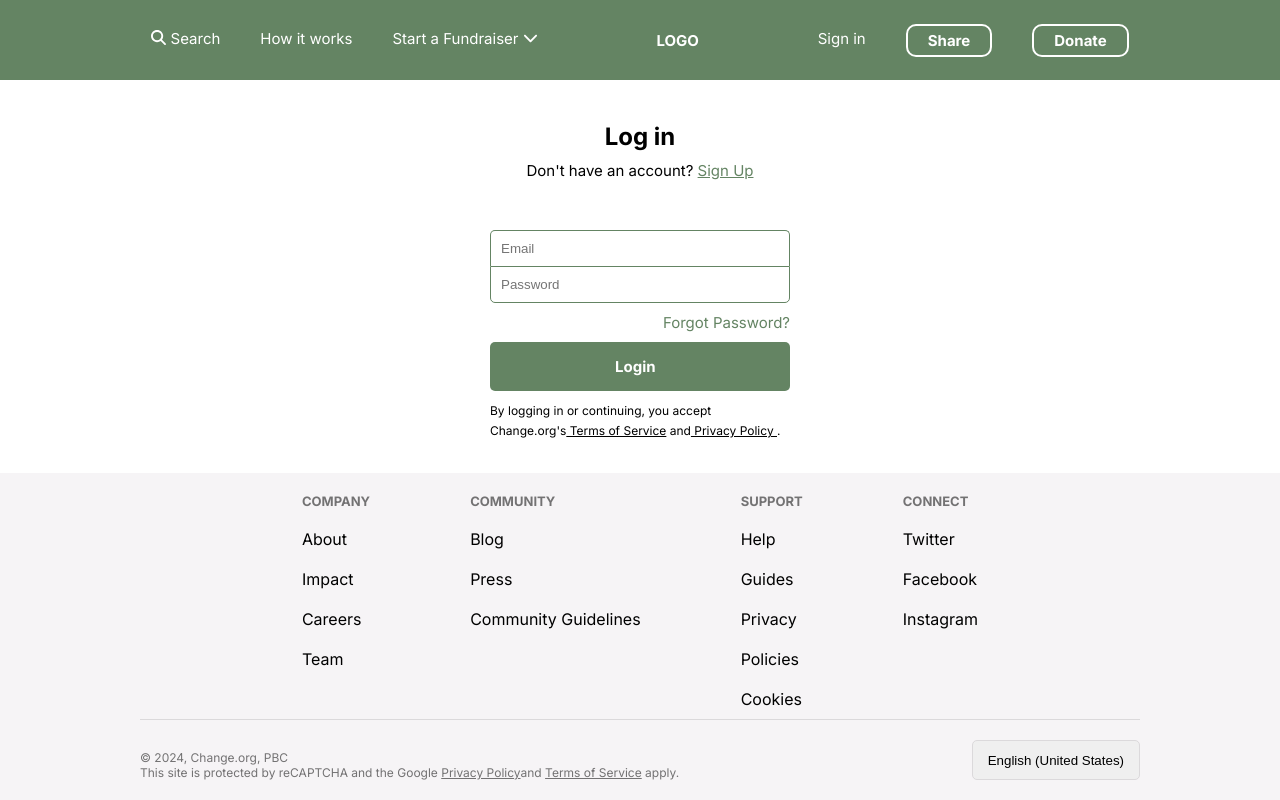
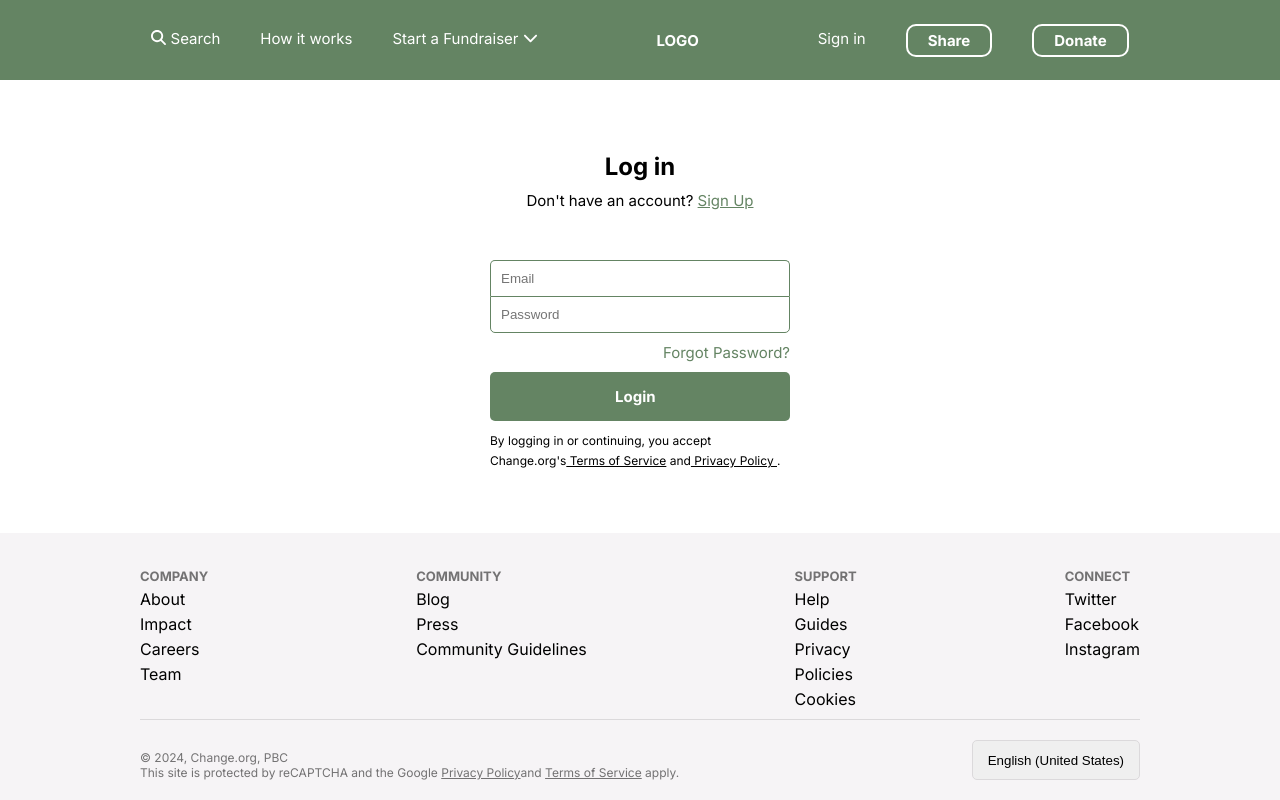
Before and after one commit to SourishBiswas23/visibility-go-fund-me, a React (Create React App) app: page / in a window 1280 px wide. Built offline with nearby package versions, Linux system fonts and the light colour scheme; a small style sheet from the web is missing.

Commit message:
Fixed the css of the login page

```diff
--- a/src/components/common/Footer.js
+++ b/src/components/common/Footer.js
@@ -12,7 +12,7 @@ function Footer() {
     <div className="footer">
       <div className="all-footers">
         {Object.entries(footerContent).map(([heading, subHeadings]) => (
-          <div className="footer-section">
+          <div>
             <div className="footer-heading">{heading}</div>
             <ul>
               {subHeadings.map((subHeading) => (
--- a/src/components/styles/theme.css
+++ b/src/components/styles/theme.css
@@ -58,26 +58,24 @@ body {
   flex-direction: column;
 }
 
-.footer-section {
-  margin: 0px 50px;
-}
-
 .footer-heading {
   font-weight: bold;
   color: #737273;
   font-size: 13px;
-  margin: 20px 0px;
 }
 
 .all-footers {
   display: flex;
   margin-left: auto;
   margin-right: auto;
+  padding-top: 35px;
+  min-width: 1000px;
+  justify-content: space-between;
 }
 
 .footer-sub-heading {
   list-style-type: none;
-  margin-top: 20px;
+  margin-top: 5px;
   font-size: 16px;
 }
 
```
